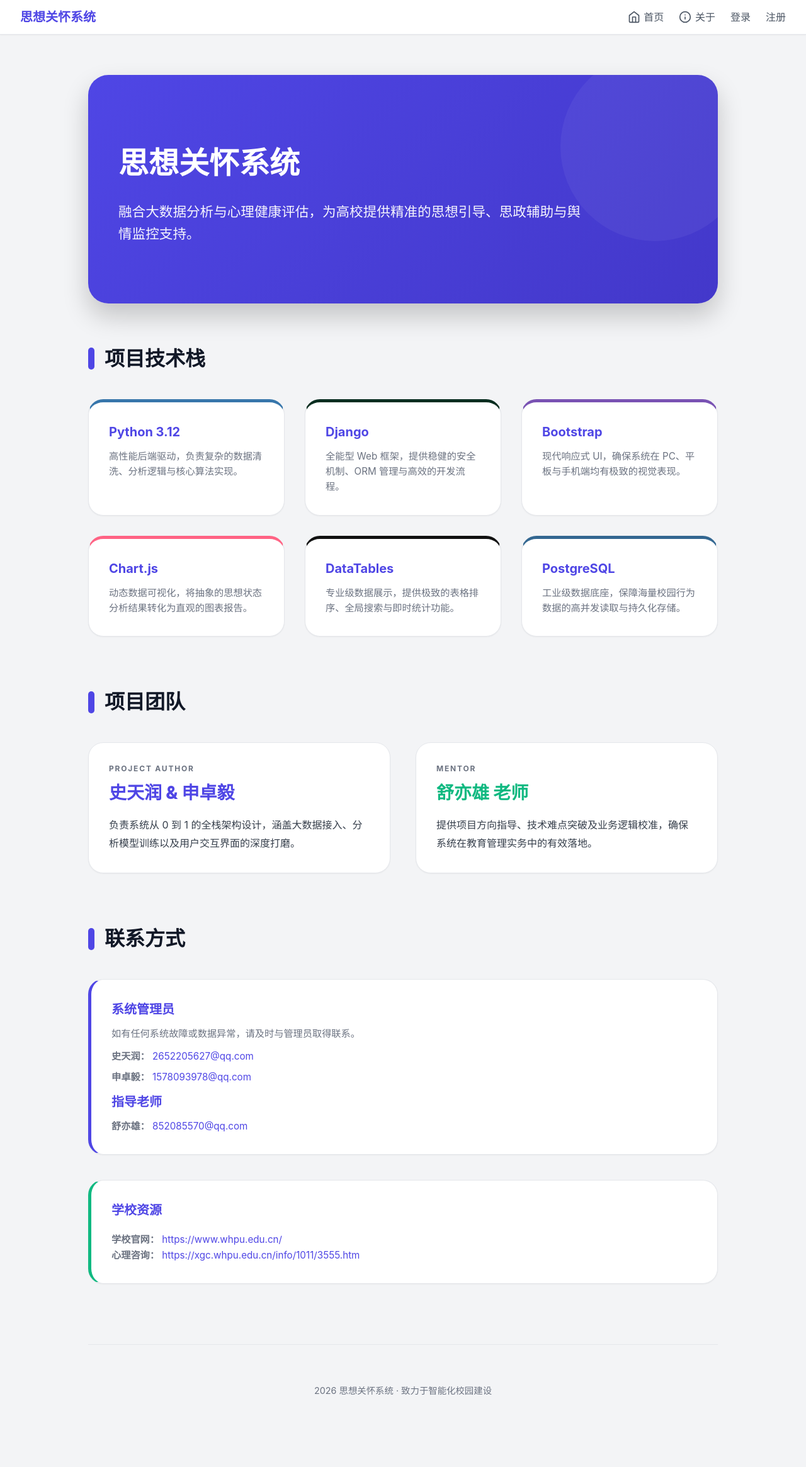
After one commit to RTFOX2600/MentalHealthProject, a Django app: page /about/ in a window 1280 px wide. The commit adds this page. Shown: the whole page at 63% size. Run offline with Django 5.2, Linux system fonts and the light colour scheme.

Commit message:
添加关于页面

```diff
--- a/school_platform/urls.py
+++ b/school_platform/urls.py
@@ -21,5 +21,6 @@ from django.views.generic import TemplateView
 urlpatterns = [
     path('admin/', admin.site.urls),
     path('accounts/', include('accounts.urls')),
+    path('about/', TemplateView.as_view(template_name='about.html'), name='about'),
     path('', TemplateView.as_view(template_name='home.html'), name='home'),
 ]
--- /dev/null
+++ b/static/css/about.css
@@ -0,0 +1,168 @@
+/* 关于页面专属样式 */
+.about-page-container {
+    width: 100%;
+    max-width: 1000px;
+    margin: 0 auto;
+    padding: 2rem 1.5rem 4rem;
+    animation: fadeInUp 0.8s cubic-bezier(0.16, 1, 0.3, 1) forwards;
+}
+
+.hero-banner {
+    background: linear-gradient(135deg, var(--primary-color), var(--primary-hover));
+    padding: 4.5rem 3rem;
+    border-radius: 2rem;
+    color: white;
+    margin-bottom: 4rem;
+    box-shadow: 0 20px 40px rgba(0,0,0,0.2);
+    position: relative;
+    overflow: hidden;
+}
+
+.hero-banner::after {
+    content: '';
+    position: absolute;
+    top: -10%;
+    right: -5%;
+    width: 300px;
+    height: 300px;
+    background: rgba(255,255,255,0.05);
+    border-radius: 50%;
+}
+
+/* 主题适配颜色变量 */
+:root {
+    --python-color: #3776ab;
+    --django-color: #092e20;
+    --bootstrap-color: #7952b3;
+    --chartjs-color: #ff6384;
+    --datatables-color: #111111;
+    --postgresql-color: #336791;
+}
+
+@media (prefers-color-scheme: dark) {
+    :root {
+        --python-color: #4b8bbe;
+        --django-color: #44b78b;
+        --bootstrap-color: #9461fb;
+        --chartjs-color: #ff8fa3;
+        --datatables-color: #e5e7eb;
+        --postgresql-color: #4e9bd4;
+    }
+}
+
+.section-title {
+    display: flex;
+    align-items: center;
+    gap: 1rem;
+    margin-bottom: 2.5rem;
+}
+
+.section-title .dot {
+    width: 10px;
+    height: 35px;
+    background: var(--primary-color);
+    border-radius: 5px;
+}
+
+.section-title h2 {
+    font-size: 2rem;
+    font-weight: 800;
+    color: var(--heading-color);
+    margin: 0;
+    text-align: left !important;
+}
+
+.grid-container {
+    display: grid;
+    grid-template-columns: repeat(auto-fit, minmax(280px, 1fr));
+    gap: 2rem;
+    margin-bottom: 5rem;
+}
+
+.tech-card, .member-card, .contact-card {
+    background: var(--card-bg);
+    padding: 2rem;
+    border-radius: 1.5rem;
+    border: 1px solid var(--border-color);
+    transition: all 0.4s cubic-bezier(0.175, 0.885, 0.32, 1.275);
+    display: flex;
+    flex-direction: column;
+    gap: 0.75rem;
+    box-shadow: var(--shadow);
+}
+
+.tech-card:hover, .member-card:hover {
+    transform: translateY(-10px);
+    box-shadow: var(--card-shadow);
+    border-color: var(--primary-color);
+}
+
+.contact-card:hover {
+    box-shadow: var(--card-shadow);
+    border-color: var(--primary-color);
+}
+
+.tech-card h4, .contact-card h4 {
+    font-size: 1.25rem;
+    color: var(--primary-color);
+    margin: 0;
+}
+
+.tech-card p, .contact-card p, .member-desc {
+    font-size: 0.95rem;
+    line-height: 1.6;
+    color: var(--muted-text);
+    margin: 0;
+}
+
+.team-container, .contact-container {
+    display: grid;
+    grid-template-columns: repeat(auto-fit, minmax(350px, 1fr));
+    gap: 2.5rem;
+}
+
+.contact-container {
+    grid-template-columns: 1fr; /* 每一行只有一个卡片 */
+}
+
+.role-badge {
+    font-size: 0.75rem;
+    text-transform: uppercase;
+    letter-spacing: 0.15em;
+    color: var(--muted-text);
+    font-weight: 700;
+    display: block;
+    margin-bottom: 0.5rem;
+}
+
+.member-name {
+    font-size: 1.75rem;
+    font-weight: 800;
+    margin-bottom: 1rem;
+    display: block;
+}
+
+.member-desc {
+    color: var(--text-color);
+    line-height: 1.8;
+    font-size: 1rem;
+    opacity: 0.9;
+}
+
+.about-page-container footer {
+    margin-top: 6rem;
+    padding-top: 3rem;
+    border-top: 1px solid var(--border-color);
+    text-align: center;
+    color: var(--muted-text);
+    font-size: 0.9rem;
+}
+
+a {
+    transition: color 0.2s, text-decoration 0.2s;
+    text-decoration: none;
+}
+
+a:hover {
+    text-decoration: underline;
+}
--- a/static/css/base.css
+++ b/static/css/base.css
@@ -33,12 +33,6 @@
     }
 }
 
-* {
-    box-sizing: border-box;
-    margin: 0;
-    padding: 0;
-}
-
 body {
     font-family: 'Inter', -apple-system, BlinkMacSystemFont, "Segoe UI", Roboto, sans-serif;
     background-color: var(--bg-color);
@@ -48,6 +42,7 @@ body {
     flex-direction: column;
     min-height: 100vh;
     transition: background-color 0.4s ease, color 0.4s ease;
+    margin: 0;
 }
 
 .navbar, .card, .btn, input, select, .nav-links a, .nav-user, .dropdown-content {
--- /dev/null
+++ b/templates/about.html
@@ -0,0 +1,112 @@
+{% extends 'base.html' %}
+{% load static %}
+
+{% block title %}关于我们 - 思想关怀系统{% endblock %}
+
+{% block content_wrapper %}
+<link rel="stylesheet" href="{% static 'css/about.css' %}">
+<div class="about-page-container">
+    <!-- 顶部横幅 -->
+    <div class="hero-banner">
+        <h1 style="font-size: 3rem; font-weight: 900; margin-bottom: 1.5rem; color: white;">思想关怀系统</h1>
+        <p style="font-size: 1.35rem; opacity: 0.95; max-width: 750px; line-height: 1.6; color: white;">
+            融合大数据分析与心理健康评估，为高校提供精准的思想引导、思政辅助与舆情监控支持。
+        </p>
+    </div>
+
+    <!-- 技术栈部分 -->
+    <div class="section-title">
+        <div class="dot"></div>
+        <h2>项目技术栈</h2>
+    </div>
+    <div class="grid-container">
+        <div class="tech-card" style="border-top: 5px solid var(--python-color);">
+            <h4>Python 3.12</h4>
+            <p>高性能后端驱动，负责复杂的数据清洗、分析逻辑与核心算法实现。</p>
+        </div>
+        <div class="tech-card" style="border-top: 5px solid var(--django-color);">
+            <h4>Django</h4>
+            <p>全能型 Web 框架，提供稳健的安全机制、ORM 管理与高效的开发流程。</p>
+        </div>
+        <div class="tech-card" style="border-top: 5px solid var(--bootstrap-color);">
+            <h4>Bootstrap</h4>
+            <p>现代响应式 UI，确保系统在 PC、平板与手机端均有极致的视觉表现。</p>
+        </div>
+        <div class="tech-card" style="border-top: 5px solid var(--chartjs-color);">
+            <h4>Chart.js</h4>
+            <p>动态数据可视化，将抽象的思想状态分析结果转化为直观的图表报告。</p>
+        </div>
+        <div class="tech-card" style="border-top: 5px solid var(--datatables-color);">
+            <h4>DataTables</h4>
+            <p>专业级数据展示，提供极致的表格排序、全局搜索与即时统计功能。</p>
+        </div>
+        <div class="tech-card" style="border-top: 5px solid var(--postgresql-color);">
+            <h4>PostgreSQL</h4>
+            <p>工业级数据底座，保障海量校园行为数据的高并发读取与持久化存储。</p>
+        </div>
+    </div>
+
+    <!-- 团队部分 -->
+    <div class="section-title">
+        <div class="dot"></div>
+        <h2>项目团队</h2>
+    </div>
+    <div class="team-container">
+        <div class="member-card">
+            <div>
+                <span class="role-badge">Project Author</span>
+                <span class="member-name" style="color: var(--primary-color);">史天润 & 申卓毅</span>
+                <p class="member-desc">
+                    负责系统从 0 到 1 的全栈架构设计，涵盖大数据接入、分析模型训练以及用户交互界面的深度打磨。
+                </p>
+            </div>
+        </div>
+        <div class="member-card">
+            <div>
+                <span class="role-badge">Mentor</span>
+                <span class="member-name" style="color: #10b981;">舒亦雄 老师</span>
+                <p class="member-desc">
+                    提供项目方向指导、技术难点突破及业务逻辑校准，确保系统在教育管理实务中的有效落地。
+                </p>
+            </div>
+        </div>
+    </div>
+
+    <!-- 联系方式部分 -->
+    <div class="section-title" style="margin-top: 5rem;">
+        <div class="dot"></div>
+        <h2>联系方式</h2>
+    </div>
+    <div class="contact-container">
+        <div class="contact-card" style="border-left: 5px solid var(--primary-color);">
+            <h4>系统管理员</h4>
+	        <p>如有任何系统故障或数据异常，请及时与管理员取得联系。</p>
+            <div style="display: flex; flex-direction: column; gap: 0.5rem;">
+                <p><strong>史天润：</strong> <a href="mailto:2652205627@qq.com" style="color: var(--primary-color);">2652205627@qq.com</a></p>
+                <p><strong>申卓毅：</strong> <a href="mailto:1578093978@qq.com" style="color: var(--primary-color);">1578093978@qq.com</a></p>
+            </div>
+	        <h4>指导老师</h4>
+            <div style="display: flex; flex-direction: column; gap: 0.5rem;">
+                <p><strong>舒亦雄：</strong> <a href="mailto:852085570@qq.com" style="color: var(--primary-color);">852085570@qq.com</a></p>
+            </div>
+        </div>
+        <div class="contact-card" style="border-left: 5px solid #10b981;">
+            <h4>学校资源</h4>
+            <div style="margin-top: 0.5rem;">
+                <p>
+	                <strong>学校官网：</strong>
+	                <a href="https://www.whpu.edu.cn/" target="_blank" style="color: var(--primary-color);">https://www.whpu.edu.cn/</a>
+                </p>
+	            <p>
+		            <strong>心理咨询：</strong>
+		            <a href="https://xgc.whpu.edu.cn/info/1011/3555.htm" target="_blank" style="color: var(--primary-color);">https://xgc.whpu.edu.cn/info/1011/3555.htm</a>
+	            </p>
+            </div>
+        </div>
+    </div>
+
+    <footer>
+        <p>2026 思想关怀系统 · 致力于智能化校园建设</p>
+    </footer>
+</div>
+{% endblock %}
--- a/templates/base.html
+++ b/templates/base.html
@@ -5,7 +5,7 @@
 <head>
 	<meta charset="UTF-8">
 	<meta name="viewport" content="width=device-width, initial-scale=1.0">
-	<title>{% block title %}学校平台{% endblock %}</title>
+	<title>{% block title %}思想关怀系统{% endblock %}</title>
 	<link rel="shortcut icon" href="{% static 'favicon.svg' %}">
     <link rel="stylesheet" href="{% static 'css/base.css' %}">
 </head>
@@ -14,11 +14,15 @@
     <span class="loader"></span>
 </div>
 <nav class="navbar">
-	<a href="{% url 'home' %}" class="navbar-brand">学校平台</a>
+	<a href="{% url 'home' %}" class="navbar-brand">思想关怀系统</a>
 	<div class="nav-links">
 		<a href="{% url 'home' %}">
             <span class="icon" style="-webkit-mask-image: url('{% static 'icons/home.svg' %}'); mask-image: url('{% static 'icons/home.svg' %}');"></span>
             首页
+        </a>
+        <a href="{% url 'about' %}">
+            <span class="icon" style="-webkit-mask-image: url('{% static 'icons/info.svg' %}'); mask-image: url('{% static 'icons/info.svg' %}');"></span>
+            关于
         </a>
 		{% if user.is_authenticated %}
 			{% if user.is_staff %}
@@ -65,9 +69,11 @@
 	</div>
 </nav>
 <div class="container">
+    {% block content_wrapper %}
 	<div class="card">
 		{% block content %}{% endblock %}
 	</div>
+    {% endblock %}
 </div>
 <script>
     window.addEventListener('load', function() {
--- a/templates/home.html
+++ b/templates/home.html
@@ -1,9 +1,9 @@
 {% extends 'base.html' %}
 
-{% block title %}首页 - 学校平台{% endblock %}
+{% block title %}首页 - 思想关怀系统{% endblock %}
 
 {% block content %}
-    <h2>欢迎来到学校平台</h2>
+    <h2>欢迎来到思想关怀系统</h2>
     <div style="text-align: center; margin-top: 1rem;">
     {% if user.is_authenticated %}
         <p style="color: var(--nav-link-color);">您好，<strong>{{ user.name|default:user.username }}</strong>！您已成功登录。</p>
```
Also changed, not shown: static/icons/info.svg (added).
